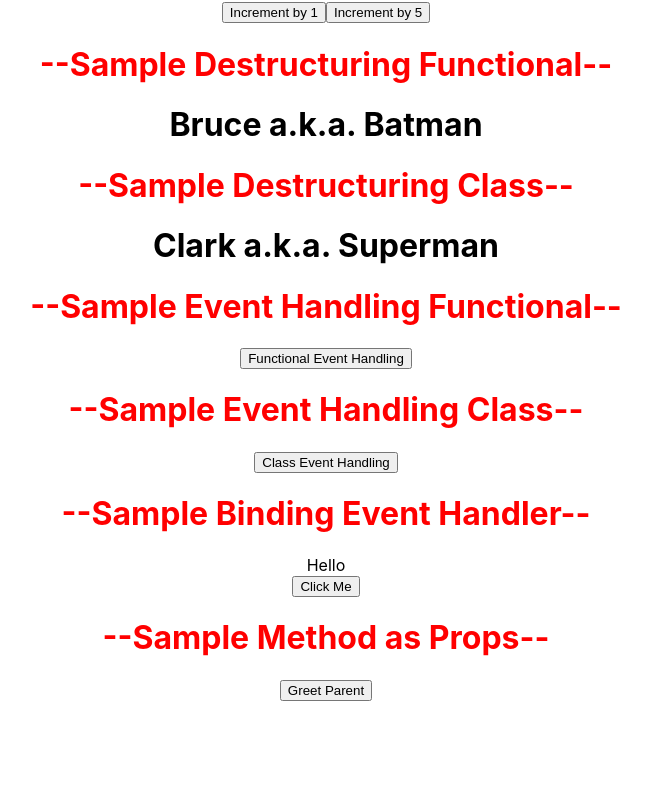
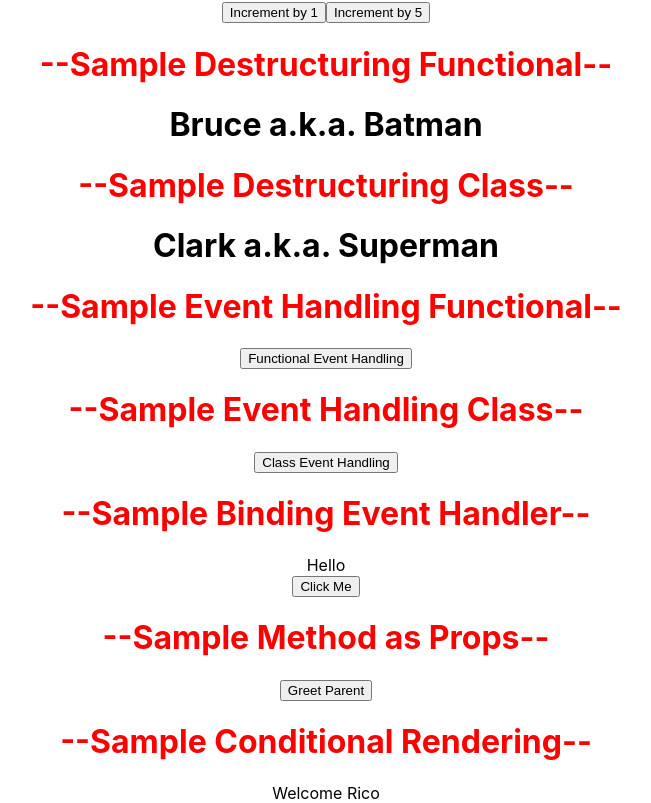
Before and after one commit to mirjSolution/react-front-to-back, a React (Create React App) app: page / in a window 1280 px wide. Shown: the part 1422-2225 px from the top of the page, without its empty margins (314-965 px from the left). Before the commit the page ends 2123 px from the top, so only its background shows below. Built offline with nearby package versions, Linux system fonts and the light colour scheme.

Commit message:
Conditional Rendering

```diff
--- a/src/App.js
+++ b/src/App.js
@@ -2,6 +2,7 @@
 import './App.css';
 import EventBind from './components/bindingEventHandlers/EventBind';
 import Welcome from './components/class/Welcome';
+import UserGreeting from './components/conditionalRendering/UserGreeting';
 import DestructuringClass from './components/destructuring/DestructuringClass';
 import DestructuringFunctional from './components/destructuring/DestructuringFunctional';
 import EventHandlingClass from './components/eventHandling/EventHandlingClass';
@@ -80,6 +81,9 @@
         {/* Method as Props*/}
         <h1 style={{ color: 'red' }}>--Sample Method as Props--</h1>
         <ParentComponent />
+        {/* Conditional Rendering */}
+        <h1 style={{ color: 'red' }}>--Sample Conditional Rendering--</h1>
+        <UserGreeting />
       </div>
     );
   }
--- /dev/null
+++ b/src/components/conditionalRendering/UserGreeting.js
@@ -0,0 +1,39 @@
+import React, { Component } from 'react';
+
+class UserGreeting extends Component {
+  constructor(props) {
+    super(props);
+
+    this.state = {
+      isLoggedIn: true,
+    };
+  }
+
+  render() {
+    //  If else statement doesnt work inside the jsx
+    // ----Sample 1. If/Else approach----
+    //   if (this.state.isLoggedIn) {
+    //   return <div>Welcome Rico</div>;
+    // } else {
+    //   return <div>Welcome Guest</div>;
+    // }
+    // ----Sample 2. Element variable approach----
+    // let message;
+    // if (this.state.isLoggedIn) {
+    //   message = <div>Welcome Rico</div>;
+    // } else {
+    //   message = <div>Welcome guest</div>;
+    // }
+    // return <div>{message}</div>;
+    // ----Sample 3. Ternary Conditional Operator Approach -----
+    // return this.state.isLoggedIn ? (
+    //   <div>Welcome Rico</div>
+    // ) : (
+    //   <div>Welcome Guest</div>
+    // );
+    // ----Sample 4. Short Circuit Operator Approach (use this approach when you want to render something or render nothing)
+    return this.state.isLoggedIn && <div>Welcome Rico</div>;
+  }
+}
+
+export default UserGreeting;
```
